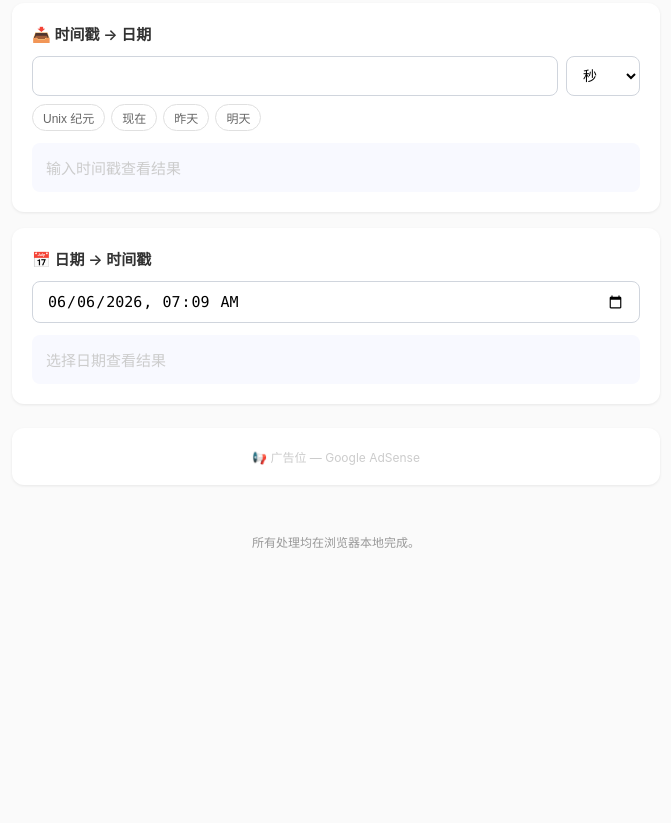
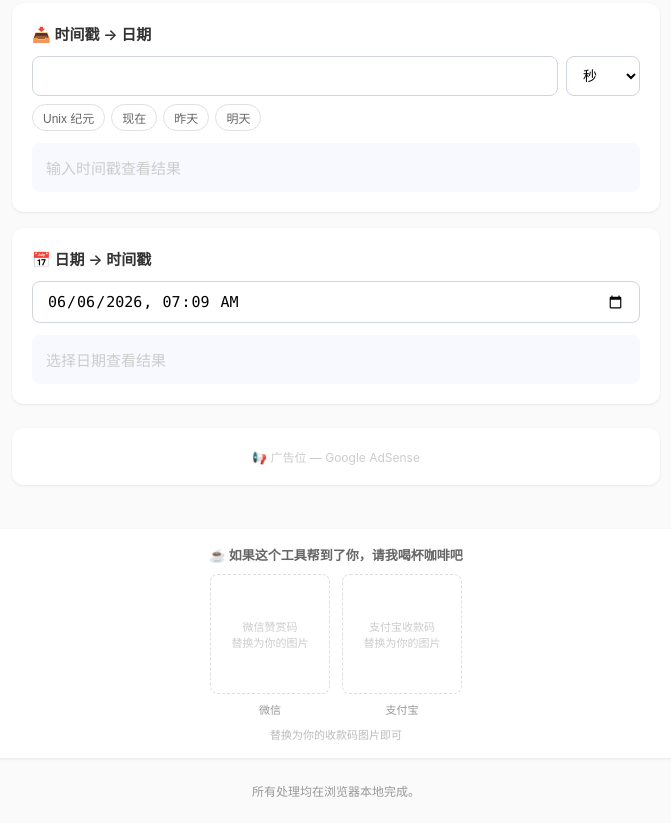
Before and after one commit to wangdianyao061029-design/timestamp-converter, a plain HTML site: page index.html in a window 1280 px wide. Shown: the part 311-1134 px from the top of the page, without its empty margins (304-975 px from the left). Before the commit the page ends 885 px from the top, so only its background shows below. Drawn offline with Linux system fonts and the light colour scheme.

Commit message:
feat: add donation / buy me a coffee section

```diff
--- a/index.html
+++ b/index.html
@@ -88,6 +88,21 @@
   </div>
 </div>
 <div class="toast" id="toast"></div>
+<div class="donation" style="margin-top:20px;padding:16px 20px;background:#fff;border-radius:12px;text-align:center;box-shadow:0 1px 3px rgba(0,0,0,.08)">
+  <div style="font-size:13px;font-weight:600;color:#666;margin-bottom:10px" data-i18n="buyCoffee">☕ 如果这个工具帮到了你，请我喝杯咖啡吧</div>
+  <div style="display:flex;gap:12px;justify-content:center;flex-wrap:wrap">
+    <div style="text-align:center">
+      <div style="width:120px;height:120px;border:1px dashed #ddd;border-radius:8px;display:flex;align-items:center;justify-content:center;color:#ccc;font-size:11px;margin-bottom:4px" data-i18n="wechatQR">微信赞赏码<br>替换为你的图片</div>
+      <span style="font-size:11px;color:#999">微信</span>
+    </div>
+    <div style="text-align:center">
+      <div style="width:120px;height:120px;border:1px dashed #ddd;border-radius:8px;display:flex;align-items:center;justify-content:center;color:#ccc;font-size:11px;margin-bottom:4px" data-i18n="alipayQR">支付宝收款码<br>替换为你的图片</div>
+      <span style="font-size:11px;color:#999">支付宝</span>
+    </div>
+  </div>
+  <div style="font-size:11px;color:#bbb;margin-top:8px" data-i18n="donationHint">替换为你的收款码图片即可</div>
+</div>
+
 <footer><p data-i18n="footer">所有处理均在浏览器本地完成。</p></footer>
 
 <script>
```
